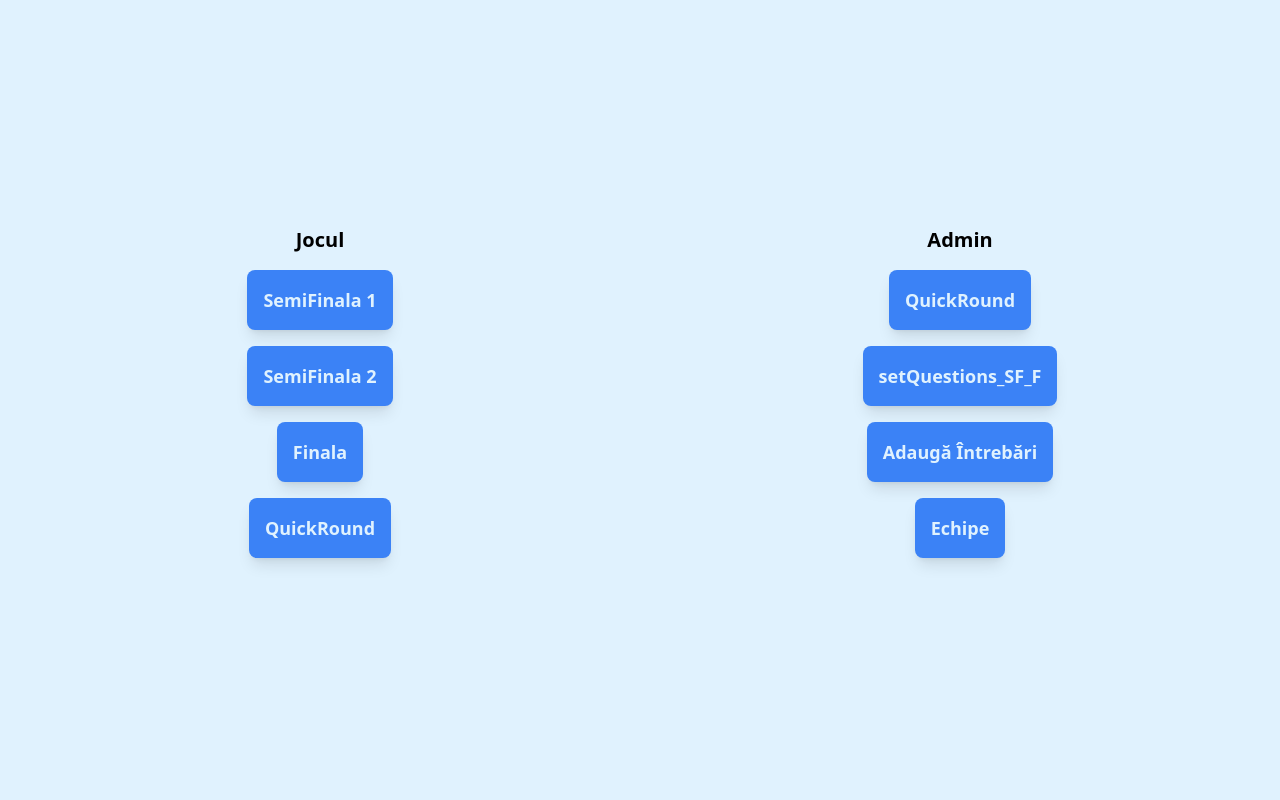
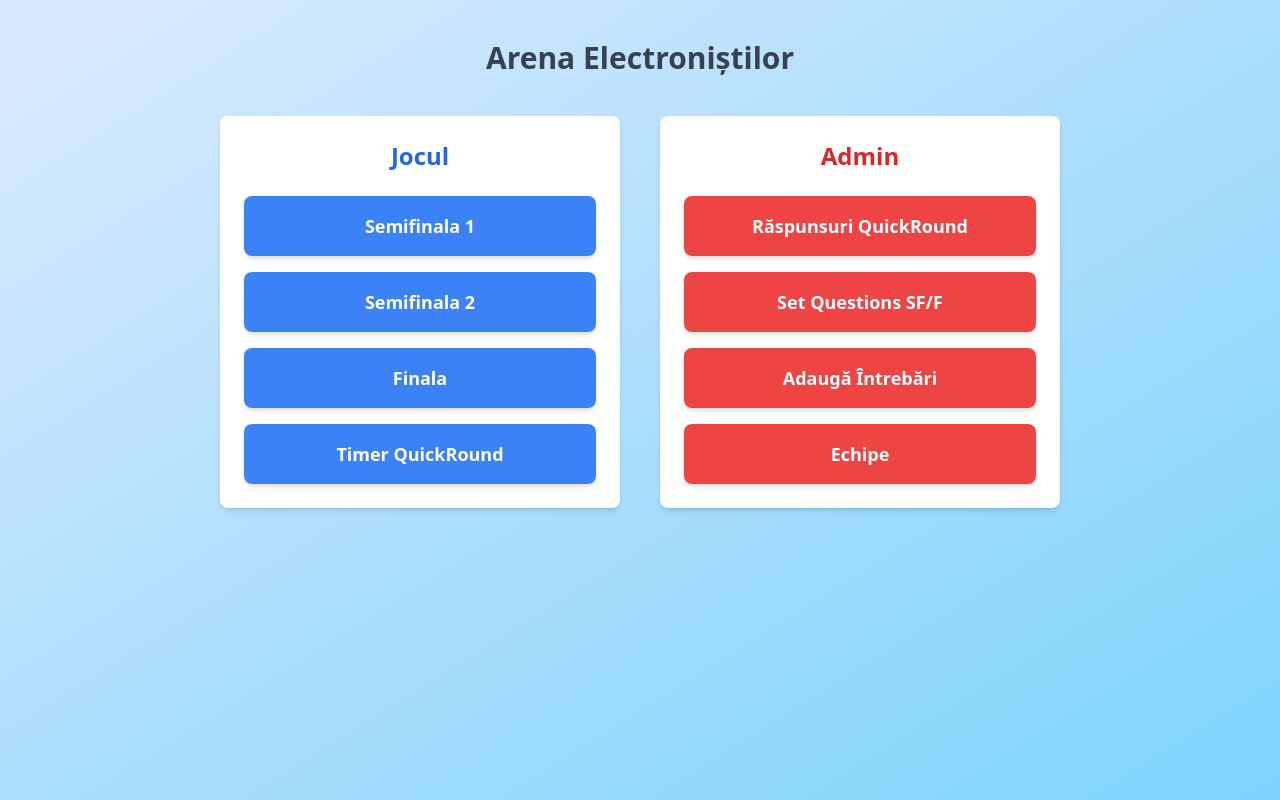
Before and after one commit to ConducereIT/arena-electronistilor-2024, a React (Vite) app in the folder client/: page /mainpage in a window 1280 px wide. Built offline with nearby package versions, Linux system fonts and the light colour scheme.

Commit message:
MainPage

```diff
--- a/client/src/views/MainPage.tsx
+++ b/client/src/views/MainPage.tsx
@@ -2,63 +2,76 @@ import { Link } from "react-router-dom";
 
 export default function MainRound() {
     return (
-        <>
-            <body className="bg-sky-100 min-h-screen flex flex-wrap justify-center items-center">
+        <div className="bg-gradient-to-br from-blue-100 to-sky-300 min-h-screen flex flex-col items-center py-10">
+            {/* Titlul principal */}
+            <h1 className="text-3xl font-extrabold text-gray-700 mb-10 text-center">
+                Arena Electroniștilor
+            </h1>
 
-                <div className="flex flex-col w-1/2 items-center">
-                <h1 className="text-xl font-bold mb-4">Jocul</h1>
+            {/* Secțiuni */}
+            <div className="flex flex-wrap justify-center gap-10 w-3/4">
+                {/* Secțiunea Jocul */}
+                <div className="bg-white shadow-md rounded-lg p-6 w-full sm:w-5/12">
+                    <h2 className="text-2xl font-semibold text-blue-600 mb-6 text-center">Jocul</h2>
+                    <div className="flex flex-col gap-4">
                         <Link
                             to="/semifinala1"
-                        className="mx-4 mb-4 p-4 bg-blue-500 text-sky-100 font-bold text-lg rounded-lg shadow-lg"
+                            className="p-4 bg-blue-500 text-white font-bold text-lg rounded-lg hover:bg-blue-600 shadow-md text-center"
                         >
-                        SemiFinala 1
+                            Semifinala 1
                         </Link>
                         <Link
                             to="/semifinala2"
-                        className="mx-4 mb-4 p-4 bg-blue-500 text-sky-100 font-bold text-lg rounded-lg shadow-lg"
+                            className="p-4 bg-blue-500 text-white font-bold text-lg rounded-lg hover:bg-blue-600 shadow-md text-center"
                         >
-                        SemiFinala 2
+                            Semifinala 2
                         </Link>
                         <Link
                             to="/finala"
-                        className="mx-4 mb-4 p-4 bg-blue-500 text-sky-100 font-bold text-lg rounded-lg shadow-lg"
+                            className="p-4 bg-blue-500 text-white font-bold text-lg rounded-lg hover:bg-blue-600 shadow-md text-center"
                         >
                             Finala
                         </Link>
                         <Link
                             to="/quickround"
-                        className="mx-4 mb-4 p-4 bg-blue-500 text-sky-100 font-bold text-lg rounded-lg shadow-lg"
+                            className="p-4 bg-blue-500 text-white font-bold text-lg rounded-lg hover:bg-blue-600 shadow-md text-center"
                         >
-                        QuickRound
+                            Timer QuickRound
                         </Link>
                     </div>
+                </div>
 
-                <div className="flex flex-col w-1/2 items-center">
-                    <h1 className="text-xl font-bold mb-4">Admin</h1>
+                {/* Secțiunea Admin */}
+                <div className="bg-white shadow-md rounded-lg p-6 w-full sm:w-5/12">
+                    <h2 className="text-2xl font-semibold text-red-600 mb-6 text-center">Admin</h2>
+                    <div className="flex flex-col gap-4">
                         <Link
                             to="/admin/quickround"
-                        className="mx-4 mb-4 p-4 bg-blue-500 text-sky-100 font-bold text-lg rounded-lg shadow-lg"
+                            className="p-4 bg-red-500 text-white font-bold text-lg rounded-lg hover:bg-red-600 shadow-md text-center"
                         >
-                        QuickRound
+                            Răspunsuri QuickRound
                         </Link>
                         <Link
                             to="/setquestions"
-                        className="mx-4 mb-4 p-4 bg-blue-500 text-sky-100 font-bold text-lg rounded-lg shadow-lg"
+                            className="p-4 bg-red-500 text-white font-bold text-lg rounded-lg hover:bg-red-600 shadow-md text-center"
                         >
-                        setQuestions_SF_F
+                            Set Questions SF/F
                         </Link>
                         <Link
                             to="/admin/addquestionmainround"
-                        className="mx-4 mb-4 p-4 bg-blue-500 text-sky-100 font-bold text-lg rounded-lg shadow-lg">
+                            className="p-4 bg-red-500 text-white font-bold text-lg rounded-lg hover:bg-red-600 shadow-md text-center"
+                        >
                             Adaugă Întrebări
                         </Link>
                         <Link
                             to="/admin/addTeam"
-                        className="mx-4 mb-4 p-4 bg-blue-500 text-sky-100 font-bold text-lg rounded-lg shadow-lg">
+                            className="p-4 bg-red-500 text-white font-bold text-lg rounded-lg hover:bg-red-600 shadow-md text-center"
+                        >
                             Echipe
                         </Link>
                     </div>
-            </body>
-        </>
+                </div>
+            </div>
+        </div>
     );
 }
```
Lines whose indentation alone changed are shown as unchanged.
